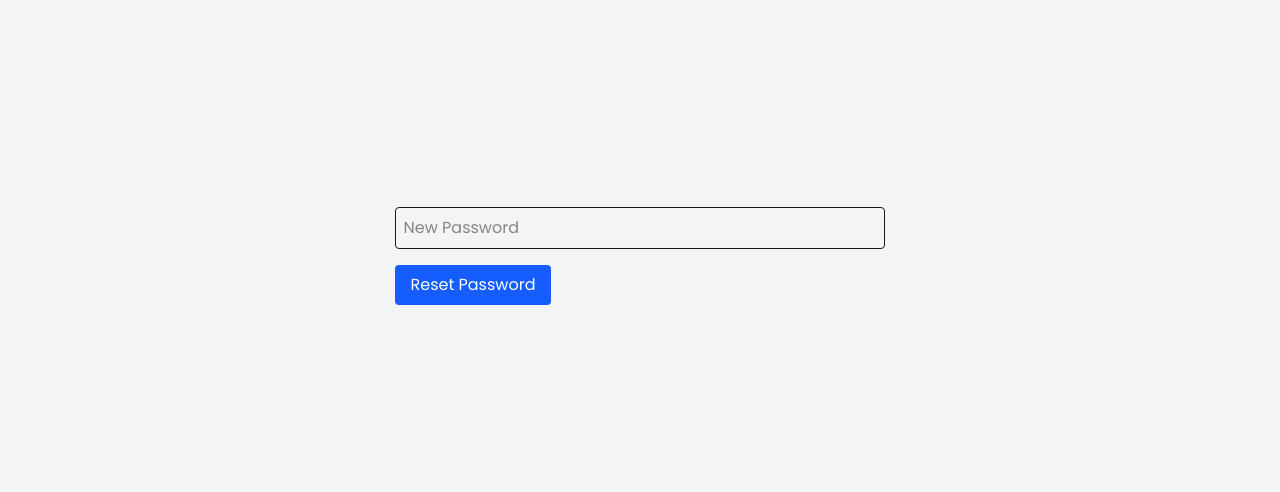
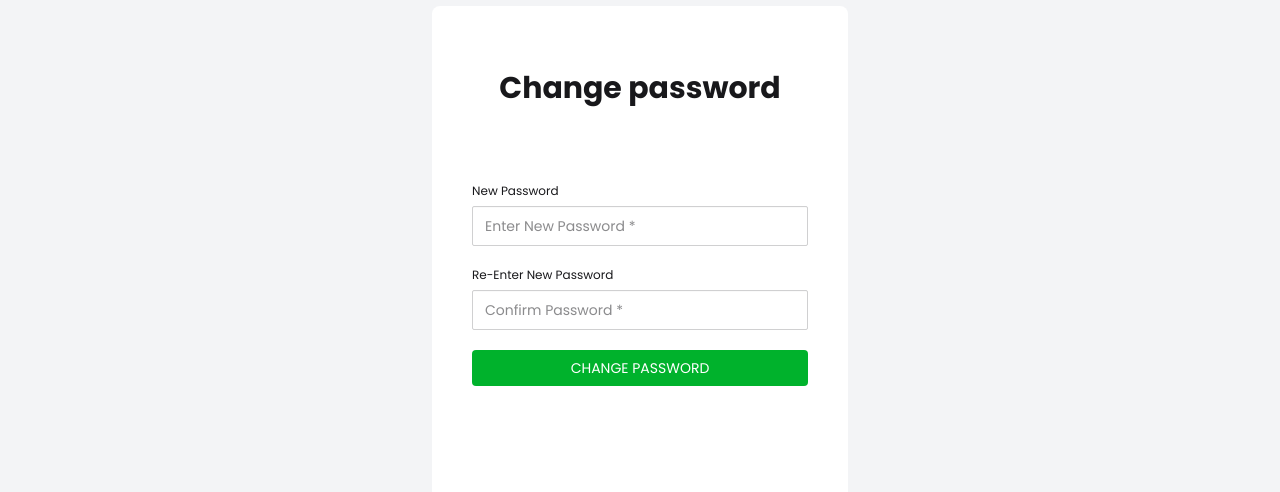
Before and after one commit to arafatrased/g-rentify, a Next.js app: page /reset-password in a window 1280 px wide. Shown: the part 293-785 px from the top of the page. Built offline with nearby package versions, Linux system fonts and the light colour scheme; no server answers.

Commit message:
reset functionality updated

```diff
--- a/src/app/(dashboard)/dashboard/settings/change-password/page.jsx
+++ b/src/app/(dashboard)/dashboard/settings/change-password/page.jsx
@@ -3,19 +3,44 @@ import Button from '@/app/(home)/components/Button';
 import Link from 'next/link';
 import React from 'react';
 import BreadCrumbs from '../../components/BreadCrumbs';
+import { useSession, signOut } from 'next-auth/react';
 
 const ChangePasswordPage = () => {
+    const session = useSession()
+    const user = session?.data?.user;
+    const email = user?.email;
+    console.log(email)
+
+    const handleChangePassOnClick = () => {
+
+        fetch('/api/auth/request-reset', {
+            method: 'POST',
+            body: JSON.stringify({ email }),
+            headers: {
+                'Content-Type': 'application/json'
+            }
+        })
+            .then(res => res.json())
+            .then(data => console.log(data))
+            .catch(err => console.error(err))
+        signOut({ callbackUrl: '/login' })
+    // signOut({ callbackUrl: '/login' })
+
+
+    }
 
 
     return (
         <div className='p-4 py-5'>
             {/* breadcrumb */}
             <BreadCrumbs />
-            <div className="page-container bg-white py-16">
+            <div className="page-container py-16">
+                {/* <div className='w-full md:w-10/12 lg:w-8/12 mx-auto bg-white p-10 rounded-xl'>
                     <h1 className='text-2xl md:text-2xl lg:text-3xl font-bold text-center'>Change your password?</h1>
 
-                <form className='w-10/12 md:w-8/12 lg:w-4/12 mx-auto'>
+                    <form className='w-10/12 mx-auto'>
                         <fieldset className="fieldset mt-8 mb-3">
+                            <label htmlFor="">Old Password</label>
                             <input
                                 type="text"
                                 className="input w-full focus:outline-none focus:border-[#03b00b] bg-transparent rounded-[2px]"
@@ -24,6 +49,7 @@ const ChangePasswordPage = () => {
                         </fieldset>
 
                         <fieldset className="fieldset mb-3">
+                            <label htmlFor="">New Password</label>
                             <input
                                 type="text"
                                 className="input w-full focus:outline-none focus:border-[#03b00b] bg-transparent rounded-[2px]"
@@ -32,6 +58,7 @@ const ChangePasswordPage = () => {
                         </fieldset>
 
                         <fieldset className="fieldset mb-3">
+                            <label htmlFor="">Re-enter New Password</label>
                             <input
                                 type="text"
                                 className="input w-full focus:outline-none focus:border-[#03b00b] bg-transparent rounded-[2px]"
@@ -46,6 +73,12 @@ const ChangePasswordPage = () => {
                             <input type="submit" value={'Change Password'} className='bg-[#00B22C] text-white px-5 py-2 text-sm rounded active:scale-[0.95] transition-all duration-300 cursor-pointer w-full uppercase' />
                         </fieldset>
                     </form>
+                </div> */}
+                <div className='flex justify-center items-center flex-col mt-5 gap-6'>
+                    <p>{email}</p>
+                    <button className='border-2 rounded-2xl py-2 px-6 bg-white cursor-pointer text-green-700' onClick={handleChangePassOnClick}>Send email to change password</button>
+                </div>
+
             </div>
         </div>
     );
--- a/src/app/(home)/reset-password/page.jsx
+++ b/src/app/(home)/reset-password/page.jsx
@@ -2,7 +2,9 @@
 
 import { useSearchParams, useRouter } from 'next/navigation';
 import { useState } from 'react';
-import axios from 'axios';
+import { sendPasswordResetToken } from '@/lib/passReset';
+
+
 
 export default function ResetPasswordPage() {
   const searchParams = useSearchParams();
@@ -10,18 +12,65 @@ export default function ResetPasswordPage() {
   const router = useRouter();
 
   const [password, setPassword] = useState('');
+  const [confirmPassword, setConfirmPassword] = useState('');
+  const [error, setError] = useState('');
   const [message, setMessage] = useState('');
 
   const handleSubmit = async (e) => {
     e.preventDefault();
-    const res = await axios.post('/api/auth/reset-password', { token, password });
-    setMessage(res.data.message);
-    if (res.status === 200) router.push('/login');
+    if (!password || !confirmPassword) {
+      setError('Please fill in all fields');
+      return;
+    }
+    if (password !== confirmPassword) {
+      setError('Passwords do not match');
+      return;
+    }
+
+    // Call the API to send the password reset token
+    const result = await sendPasswordResetToken(token, password);
+    setMessage(result.message);
+    if (result.message === 'Password updated successfully') {
+      router.push('/login');
+    }
   };
 
   return (
     <div className='p-4 flex justify-center items-center h-screen bg-gray-100'>
-      <form onSubmit={handleSubmit} className="space-y-4 p-4">
+      <div className="bg-white w-10/12 md:w-8/12 lg:w-4/12 mx-auto py-16 rounded-lg">
+                <h1 className='text-2xl md:text-2xl lg:text-3xl font-bold text-center'>Change password</h1>
+
+                <div className='w-full p-10 mx-auto'>
+                    <fieldset className="fieldset mt-8 mb-3">
+                      <label htmlFor="">New Password</label>
+                        <input
+                            type="password"
+                            onChange={(e) => setPassword(e.target.value)}
+                            className="input w-full focus:outline-none focus:border-[#03b00b] bg-transparent rounded-[2px]"
+                            placeholder="Enter New Password *"
+                        />
+                    </fieldset>
+
+                    <fieldset className="fieldset mb-3">
+                      <label htmlFor="">Re-Enter New Password</label>
+                        <input
+                            type="password"
+                            onChange={(e) => setConfirmPassword(e.target.value)}
+                            className="input w-full focus:outline-none focus:border-[#03b00b] bg-transparent rounded-[2px]"
+                            placeholder="Confirm Password *"
+                        />
+                    </fieldset>
+                    {error && <p className='text-red-500 text-sm'>{error}</p>}
+
+
+                    <fieldset className="fieldset mb-3">
+                        <input onClick={handleSubmit} type="submit" value={'Change Password'} className='bg-[#00B22C] text-white px-5 py-2 text-sm rounded active:scale-[0.95] transition-all duration-300 cursor-pointer w-full uppercase' />
+                    </fieldset>
+                    {message && <p className='text-green-500 text-sm'>{message}</p>}
+                </div>
+            </div>
+
+      {/* <form onSubmit={handleSubmit} className="space-y-4 p-4">
         <input
           type="password"
           placeholder="New Password"
@@ -32,7 +81,7 @@ export default function ResetPasswordPage() {
           Reset Password
         </button>
         {message && <p>{message}</p>}
-    </form>
+      </form> */}
     </div>
   );
 }
--- a/src/app/api/auth/request-reset/route.js
+++ b/src/app/api/auth/request-reset/route.js
@@ -20,14 +20,18 @@ export async function POST(req) {
         passwordResetToken: token,
         passwordResetExpires: expires,
       },
-    }
+    },
+    { upsert: true } // Create if not exists
   );
 
   const resetUrl = `${process.env.NEXT_PUBLIC_APP_URL}/reset-password?token=${token}`;
   await sendEmail({
     to: email,
     subject: 'Reset Your Password',
-    html: `<p>Click <a href="${resetUrl}">here</a> to reset your password.</p>`,
+    html: `<p>Click <a href="${resetUrl}">here</a> to reset your password.</p>
+    <p>This link will expire in 1 hour.</p>
+    <p>If you did not request this, please ignore this email.</p>
+    <p>Thank you!</p>`,
   });
 
   return NextResponse.json({ message: 'Reset link sent' });
--- a/src/app/api/auth/reset-password/route.js
+++ b/src/app/api/auth/reset-password/route.js
@@ -5,6 +5,7 @@ import bcrypt from 'bcrypt';
 
 export async function POST(req) {
   const { token, password } = await req.json();
+  console.log(token, password);
   const user = await dbConnect('users').findOne({
     passwordResetToken: token,
     passwordResetExpires: { $gt: new Date() },
--- /dev/null
+++ b/src/lib/passReset.js
@@ -0,0 +1,14 @@
+import axios from "axios";
+
+export const sendPasswordResetToken = async (token, password) => {
+  console.log(token, password);
+  try {
+    const res = await axios.post('/api/auth/reset-password', { token, password });
+    return res.data;
+  } catch (error) {
+    return {
+      success: false,
+      message: error?.response?.data?.message || 'Something went wrong.',
+    };
+  }
+};
```
Lines whose indentation alone changed are shown as unchanged.
